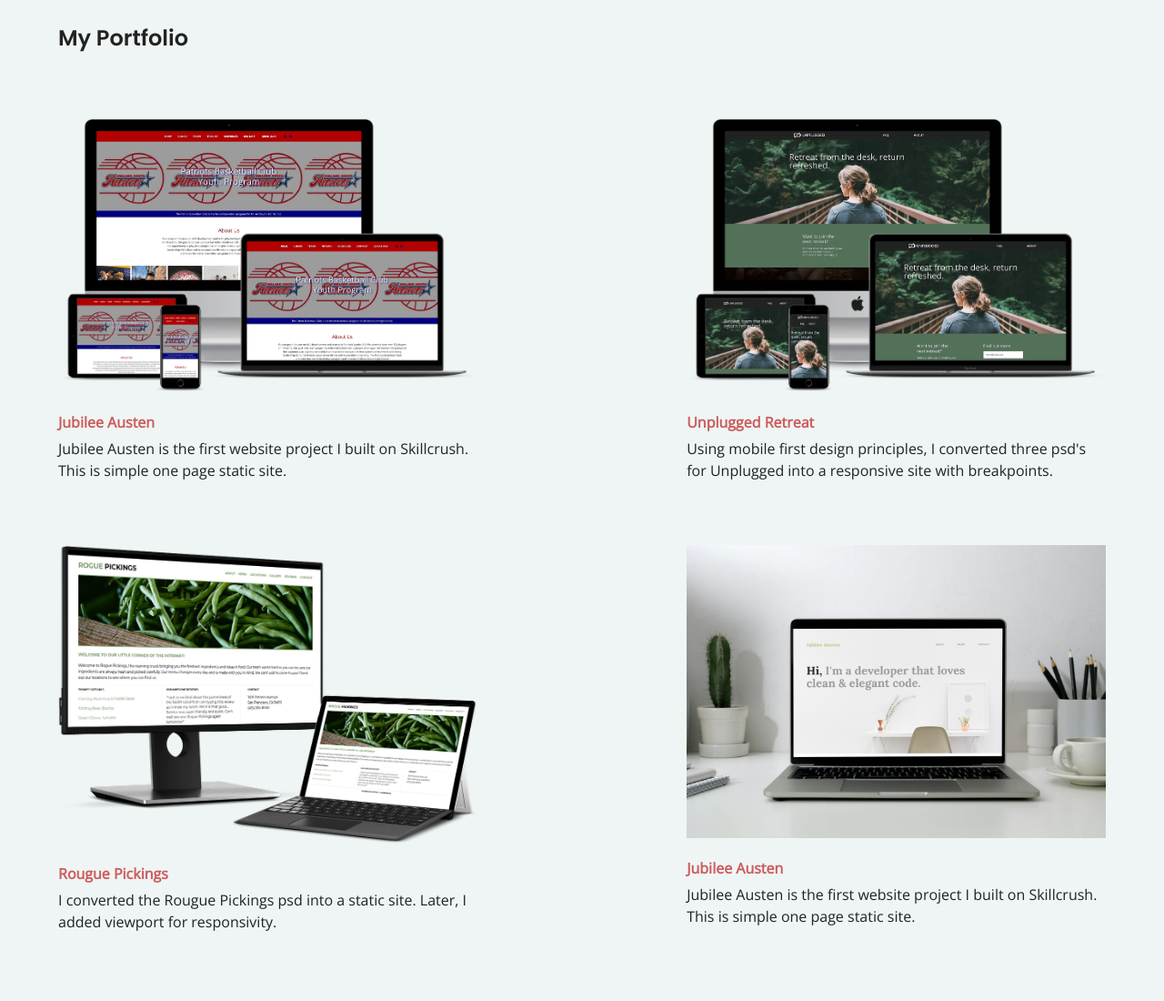
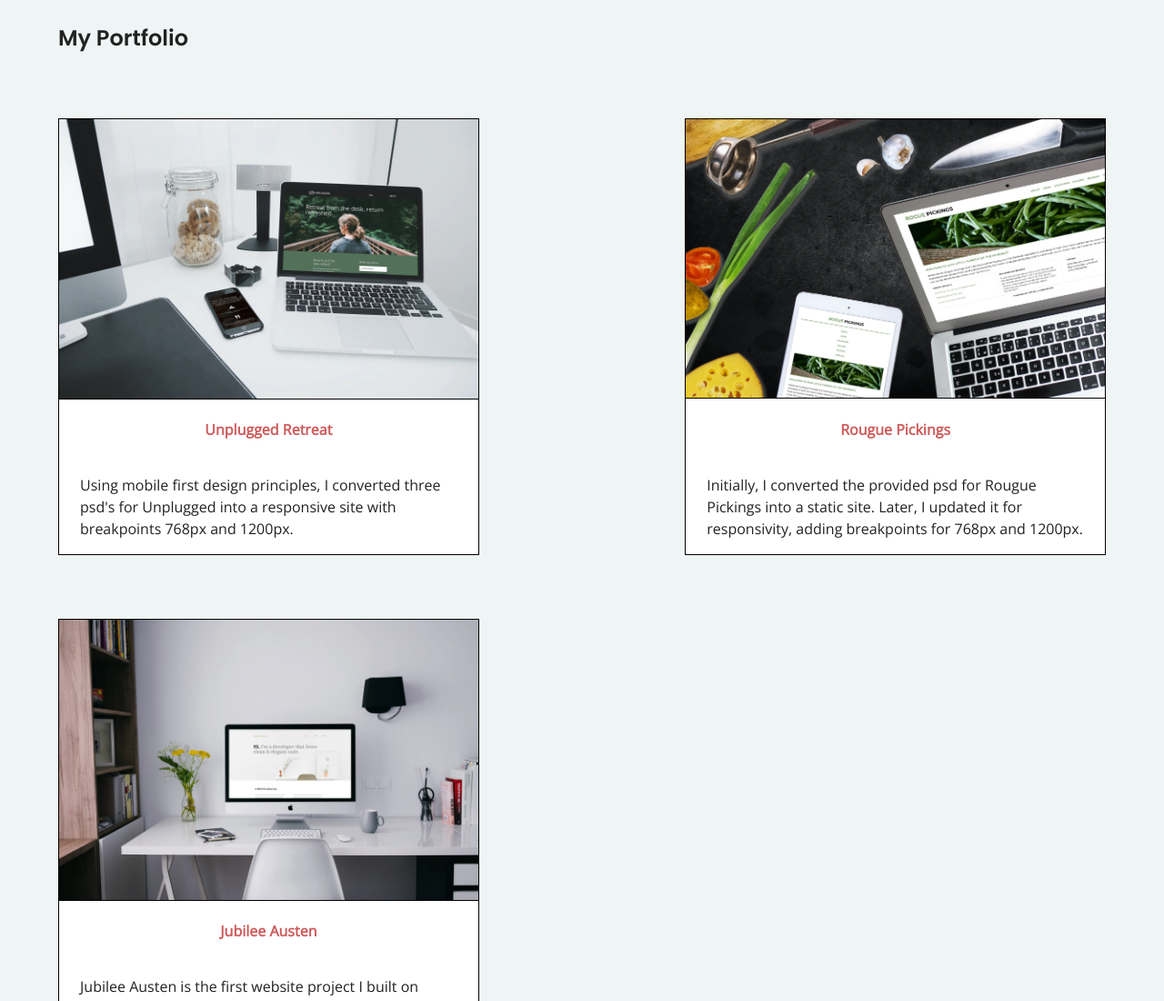
Before and after one commit to lc-designstudio/mySite, a plain HTML site: page index.html in a window 1280 px wide. Shown: the part 1700-2800 px from the top of the page at 91% size. Drawn offline with nearby package versions, Linux system fonts and the light colour scheme; a web font is replaced by a local one.

Commit message:
Revert "Changed images"
This reverts commit 8474be04d18639551f87e6870b5c60fbe5d2bb4f.

```diff
--- a/css/main.css
+++ b/css/main.css
@@ -103,11 +103,6 @@ body {
 		font-family: 'Open Sans', sans-serif;
 		font-size: 1em;
 		line-height: 1.5;
-    width: 100%;
-    display: flex;
-    justify-content: center;
-    align-items: center;
-    flex-flow: row wrap;
 	}
 
 
@@ -118,10 +113,6 @@ h2 {
 
 h2, h3 {
 		font-family: 'Poppins', sans-serif;
-}
-
-h4 {
-  width: 100%;
 }
 
 figure {
@@ -165,7 +156,6 @@ ul {
 		justify-content: center;
 		align-items: center;
 		flex-flow: row wrap;
-    width: 100%;
 }
 
 .hero-area, .skills-column, .about-column, .portfolio-column {
@@ -173,12 +163,9 @@ ul {
 		flex-direction: column;
 		width: 100%;
 		margin: 20px 0;
+		border-bottom: 1px solid black;
 	}
 
-hr.divider {
-  width: 100%;
-  border-top: 1px solid black;
-  }
 
 #section-one, #section-three {
 		background: #eff5f5;
@@ -211,19 +198,15 @@ hr.divider {
 		justify-content: center;
 		align-items: center;
 		width: 100%;
-    min-height: 400px;
+  min-height: 400px;
 }
 
 #hero-wrapper {
-	margin-bottom: 100px;
-}
-
-#hero-wrapper span {
-  color: indianred;
+		margin-bottom: 100px;
 }
 
 #navbar  {
-	background: #282828;
+		background: #282828;
   display: flex;
   justify-content: center;
   width: 100%;
@@ -283,10 +266,12 @@ hr.divider {
 }
 .footer-fontawesome i {
 		color: darksalmon;
-    font-size: 1.5em;
 }
 
+
 /* -------------------- Section One -------------------- */
+
+
 .skills-column i {
 		margin-right: 10px;
 		color: indianred;
@@ -309,6 +294,7 @@ hr.divider {
 		padding: 0 10px;
 }
 
+
 /* -------------------- Section Two -------------------- */
 .about-column span {
 		font-weight: bold;
@@ -318,30 +304,25 @@ hr.divider {
 /* -------------------- Section Three -------------------- */
 .portfolio-column {
 		align-items: center;
+		background: #fff;
 		justify-content: space-between;
 		margin-bottom: 50px;
+		border: 1px solid black;
 }
 
-.portfolio-column .content-wrapper {
-    width: 100%;
-}
+.portfolio-figure {
+		border-bottom: 1px solid black;
 
-.portfolio-column h4 {
-		margin-bottom: 5px;
 }
 
 .portfolio-column h4 a {
 		color: indianred;
 }
-
 .portfolio-column p {
 		width: 100%;
-    margin: 0;
 }
 
-#section-three hr.divider {
-    margin-bottom: 30px;
-}
+
 
 /* ==========================================================================
    Helper classes
@@ -423,14 +404,12 @@ hr.divider {
    Modify as content requires.
    ========================================================================== */
 		@media all and (min-width:769px)  {
+
 		/* Base Styles */
 		.content-wrapper {
 			max-width: 1024px;
 		}
 
-    hr.divider {
-        display: none;
-    }
 
 		 .skills-column, .about-column {
 				width: 30%;
@@ -443,6 +422,7 @@ hr.divider {
 			}
 
 		/* Header */
+
 		#header-wrapper {
 				justify-content: space-between;
 				padding: 20px 0;
@@ -453,19 +433,11 @@ hr.divider {
 			min-height: 600px;
 	}
 
-	/* Section one */
+	/* Skills section */
 	.skills-fontawesome {
 			width: 100%;
 	}
 
-/* Section-three */
-  #portfolio-row {
-    justify-content: space-between;
-  }
-
- .portfolio-column {
-      width: 40%;
-    }
 }
 
 @media all and (min-width:1025px) {
@@ -483,6 +455,7 @@ hr.divider {
 		margin: 20px 0;
 }
 
+
 #skills-row, #about-row {
 		justify-content: space-between;
 }
@@ -499,9 +472,15 @@ hr.divider {
 }
 
 }
+
 @media all and (min-width:1201px) {
 
 }
+
+
+
+
+
 @media print,
        (-webkit-min-device-pixel-ratio: 1.25),
        (min-resolution: 1.25dppx),
--- a/index.html
+++ b/index.html
@@ -60,16 +60,10 @@
 							<p class="skills-fontawesome" ><i class="fas fa-pencil-ruler"></i>Web Design</p>
 							<p>For optimal user experience, I design websites that are easy to use, quick to load, and responsive accross devices.</p>
 						</div>
-
-						<hr class="divider">
-
 						<div class="skills-column" id="development">
 							<p class="skills-fontawesome" ><i class="fas fa-code"></i>Web Development</p>
 							<p>Using mobile first design principles, I write code that is clean, well-organized, and easy to build on.</p>
 						</div>
-
-						<hr class="divider">
-
 						<div class="skills-column"  id="toolkit">
 							<p class="skills-fontawesome"><i class="fas fa-tools"></i>Tookit</i></p>
 							<p>HTML5, CSS3, JavaScript, Adobe Photoshop, Adobe Illustrator</p>
@@ -85,15 +79,9 @@
 						<div class="about-column" id="about-col1">
 							<p><span>I'm from</span> Dallas, TX. I have a BA in psychology from UNTD, a dog named Charlie, and I learned to code on <a href="https://skillcrush.com" target="_blank">Skillcrush.com</a></p>
 						</div>
-
-						<hr class="divider">
-
 						<div class="about-column" id="about-col2">
 							<p><span>A fun fact:</span> As a Texas native I'm embarrased to admit that I don't know how to two-step. It's not as easy as it looks!</p>
 						</div>
-
-						<hr class="divider">
-
 						<div class="about-column" id="about-col3">
 							<p><span>My passion:</span> is animals. I love them all and if I had a bumper sticker it would say "I break for squirrels."</p>
 						</div>
@@ -106,44 +94,29 @@
 				<h2>My Portfolio</h2>
 				<div class="row" id="portfolio-row">
 					<div class="portfolio-column">
-						<figure class="portfolio-figure"
-							<a href="" target="_blank"><img src="img/pbc.png" alt="jubilee austen"></a>
+							<figure class="portfolio-figure">
+								<a href=""><img src="img/unplugged-retreat.jpg" alt="unplugged retreat"></a>
 							</figure>
 							<div class="content-wrapper">
-					<h4><a href="" target="_blank">Jubilee Austen</a></h4>
-					<p>Jubilee Austen is the first website project I built on Skillcrush. This is simple one page static site.</p>
+								<h4><a href="">Unplugged Retreat</a></h4>
+								<p>Using mobile first design principles, I converted three psd's for Unplugged into a responsive site with breakpoints 768px and 1200px.</p>
 					</div>
 				</div>
 
-				<hr class="divider">
 
 					<div class="portfolio-column">
 						<figure class="portfolio-figure">
-								<a href=""><img src="img/unplugged.png" alt="unplugged retreat"></a>
+							<a href=""><img src="img/rouge-pickings.jpg" alt="rougue pickings"></a>
 						</figure>
 						<div class="content-wrapper">
-								<h4><a href="">Unplugged Retreat</a></h4>
-								<p>Using mobile first design principles, I converted three psd's for Unplugged into a responsive site with breakpoints.</p>
+						<h4><a href="" target="_blank">Rougue Pickings</a></h4>
+						<p>Initially, I converted the provided psd for Rougue Pickings into a static site. Later, I updated it for responsivity, adding breakpoints for 768px and 1200px.</p>
 					</div>
 				</div>
 
-						<hr class="divider">
-
-					<div class="portfolio-column">
-						<figure class="portfolio-figure">
-							<a href=""><img src="img/rougue.png" alt="rougue pickings"></a>
-						</figure>
-						<div class="content-wrapper">
-						<h4><a href="" target="_blank">Rougue Pickings</a></h4>
-						<p>I converted the Rougue Pickings psd into a static site. Later, I added viewport for responsivity.</p>
-				</div>
-			</div>
-
-			<hr class="divider">
-
 					<div class="portfolio-column">
 						<figure class="portfolio-figure"
-							<a href="" target="_blank"><img src="img/jubilee.jpg" alt="jubilee austen"></a>
+							<a href="" target="_blank"><img src="img/jubilee-austin.jpg" alt="jubilee austen"></a>
 					</figure>
 					<div class="content-wrapper">
 					<h4><a href="" target="_blank">Jubilee Austen</a></h4>
```
Also changed, not shown: img/jubilee-austin.jpg (added), img/jubilee.jpg (deleted), img/pbc.png (deleted), img/rouge-pickings.jpg (added), img/rougue.png (deleted), img/smartmockups_kl60hfff.png (added), img/smartmockups_kl60jg5d.png (added), img/unplugged-retreat.jpg (added), img/unplugged.png (deleted). Lines whose indentation alone changed are shown as unchanged.
